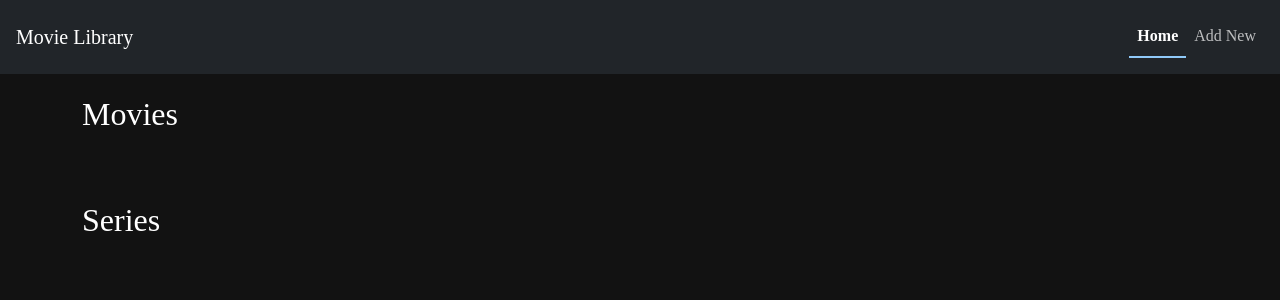
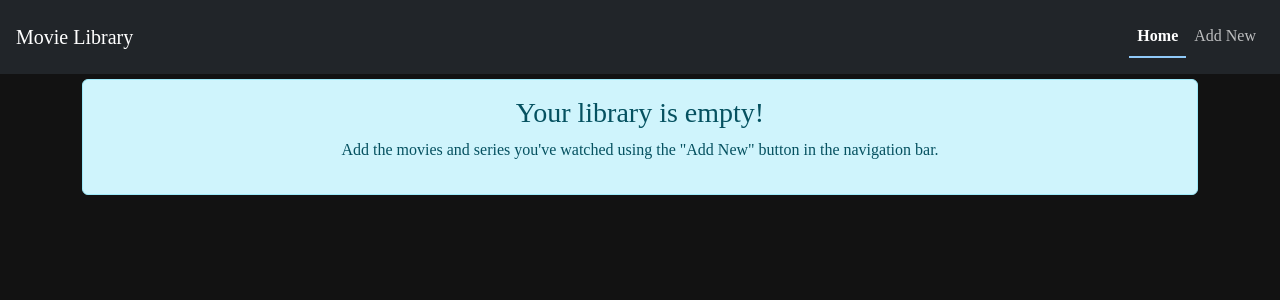
Before and after one commit to kusum-bhattarai/Watched, a React (Create React App) app: page / in a window 1280 px wide. Shown: the top 300 px of the page. Built offline with nearby package versions, Linux system fonts and the light colour scheme.

Commit message:
Added a message to the home screen
For when the movies/series list is empty and prompting user to add something to get started

```diff
--- a/src/pages/home.js
+++ b/src/pages/home.js
@@ -1,5 +1,5 @@
 import React, { useState, useEffect } from 'react';
-import { Container } from 'react-bootstrap';
+import { Container, Alert } from 'react-bootstrap';
 import MovieList from '../components/movieList';
 
 const Home = () => {
@@ -24,12 +24,23 @@ const Home = () => {
     setSeries(newAllItems.filter(item => item.media_type === 'tv'));
   };
 
+  const isLibraryEmpty = movies.length === 0 && series.length === 0;
+
   return (
     <Container className="content-container">
-      <h2>Movies</h2>
-      <MovieList movies={movies} onRemove={handleRemove} />
-      <h2>Series</h2>
-      <MovieList movies={series} onRemove={handleRemove} />
+      {isLibraryEmpty ? (
+        <Alert variant="info" className="text-center">
+          <h3>Your library is empty!</h3>
+          <p>Add the movies and series you've watched using the "Add New" button in the navigation bar.</p>
+        </Alert>
+      ) : (
+        <>
+          <h2>Movies</h2>
+          <MovieList movies={movies} onRemove={handleRemove} />
+          <h2>Series</h2>
+          <MovieList movies={series} onRemove={handleRemove} />
+        </>
+      )}
     </Container>
   );
 };
```
